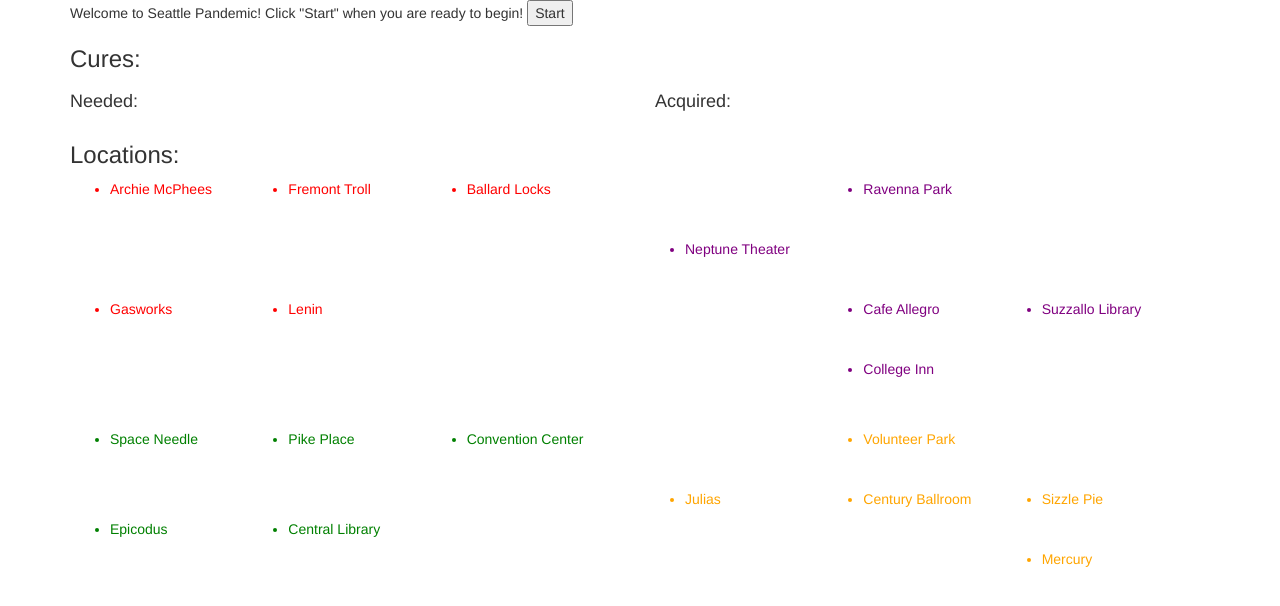
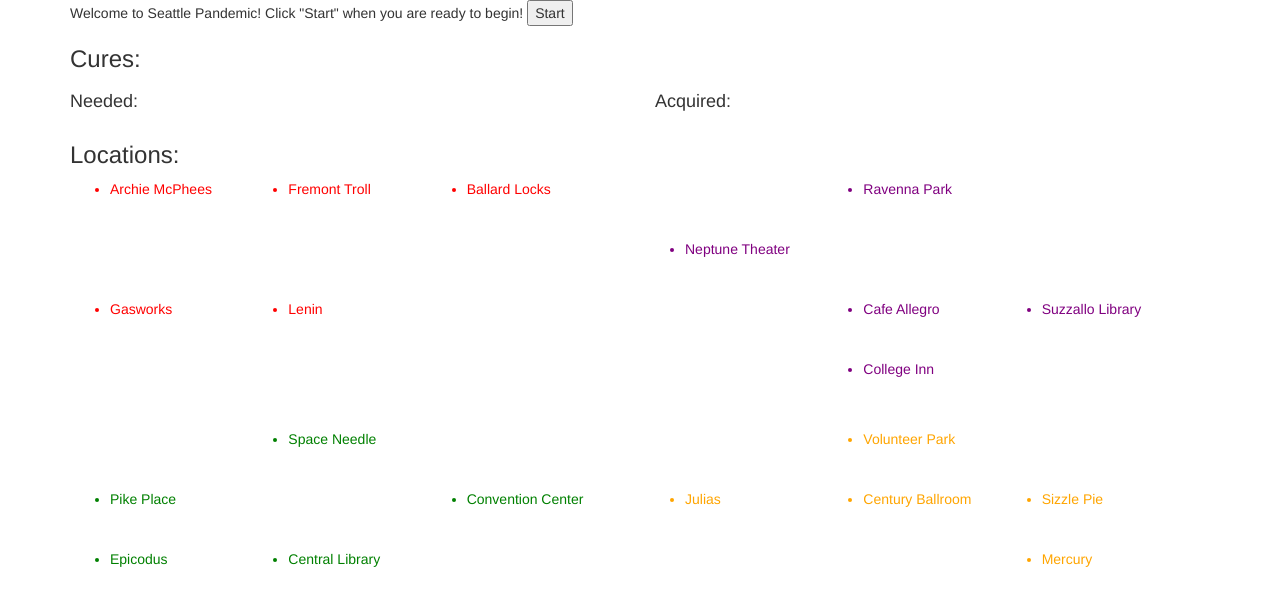
Before and after one commit to langlk/pandemic, a website with bundled scripts: page index.html in a window 1280 px wide. Built offline with nearby package versions, Linux system fonts and the light colour scheme.

Commit message:
set up grid for downtown.

```diff
--- a/css/styles.css
+++ b/css/styles.css
@@ -81,6 +81,30 @@
   grid-row: 2;
 }
 
+#Convention-Center {
+  grid-column: 3/3;
+  grid-row: 2;
+}
+
+#Space-Needle {
+  grid-column: 2/2;
+  grid-row: 1;
+}
+
+#Central-Library {
+  grid-column: 2/2;
+  grid-row: 3;
+}
+
+#Epicodus {
+  grid-column: 1/1;
+  grid-row: 3;
+}
+
+#Pike-Place {
+  grid-column: 1/1;
+  grid-row: 2;
+}
 /*.location {
   width: 300px;
   height: 150px;
```
